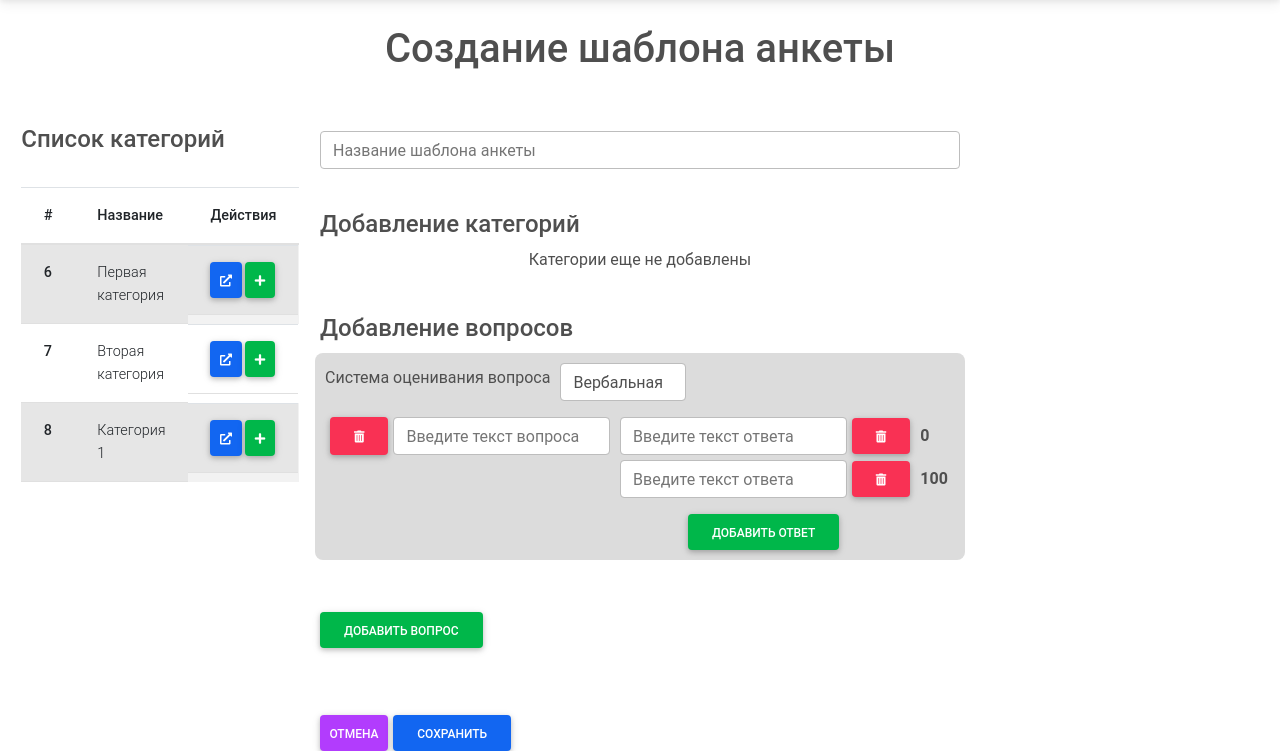
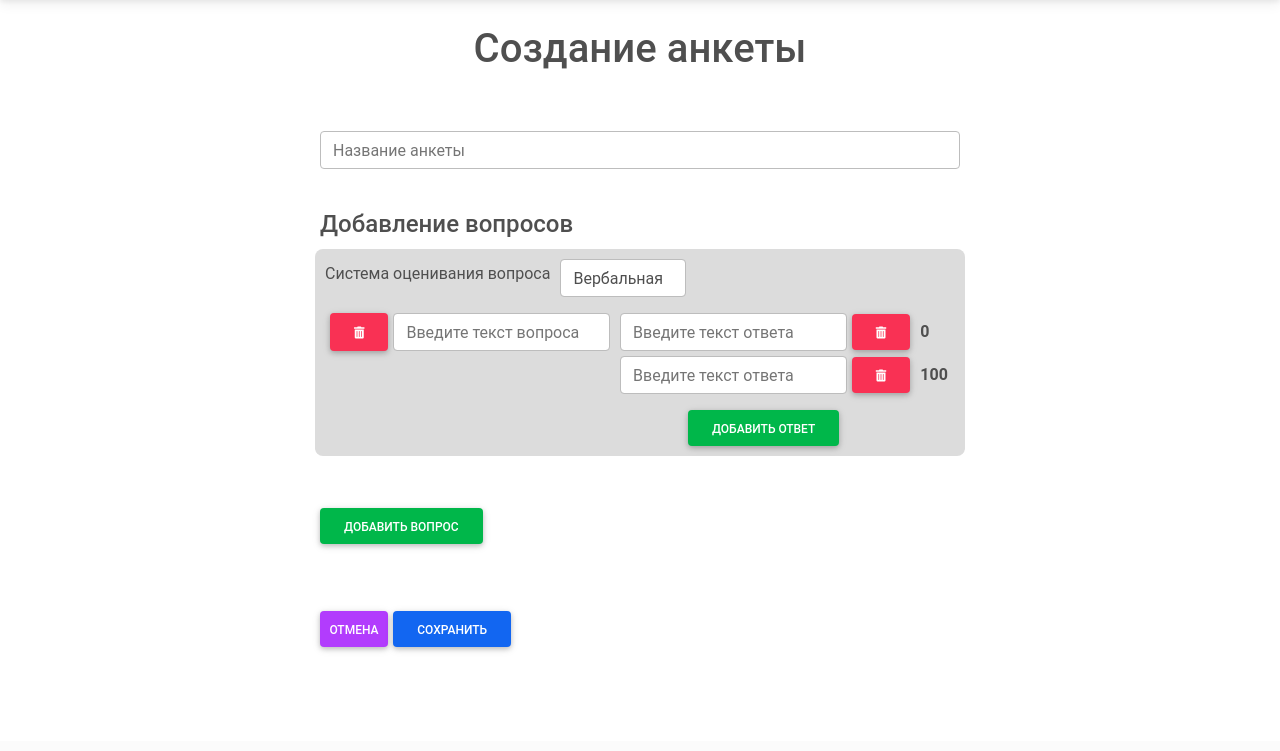
Before and after one commit to Cheltsov/diplombor, a Django app: template templates/adminer/pattern/pattern_create.html in a window 1280 px wide. Shown: the part 59-810 px from the top of the page. After the commit the page ends 710 px from the top, so only its background shows below. Run offline with Django 3.2, Linux system fonts and the light colour scheme; the template is opened without the code that fills it: values that come from a table or form of the project are taken from there, others are empty; data comes from the database, SQL or seed files in the repository; both versions use the stored data as it was after the commit; some libraries are stand-ins or nearby versions.

Commit message:
Fix some 1

```diff
--- a/adminer/views/views_polls.py
+++ b/adminer/views/views_polls.py
@@ -9,7 +9,7 @@ from adminer.models import *
 def polls(request):
     if 'admin' in request.session:
         content = {
-            "polls": Polls.objects.all().order_by('-date_created'),
+            "polls": Polls.objects.all().order_by('-date_updated'),
             "polls_start": [],
             "polls_end": [],
         }
--- a/static/adminer/js/pattern_edit.js
+++ b/static/adminer/js/pattern_edit.js
@@ -146,7 +146,7 @@ $(document).ready(function () {
         if ($(this).val() == 0) {
             $('#container_answer_' + id_question).html(`
             <div class="box_answer" id="box_answer_` + count_answer + `" data-id="` + count_answer + `">
-                <input type="number" required class="form-control input_number" max="100" name="question[` + id_question + `]['answer'][` + count_answer + `]" placeholder="Введите максильную оценку">
+                <input type="number" required class="form-control input_number" max="20" name="question[` + id_question + `]['answer'][` + count_answer + `]" placeholder="Введите максильную оценку">
                 <br>
            </div>`);
             $('#container_answer_' + id_question).parent('.box').css('width', '88%');
@@ -388,7 +388,7 @@ $(document).ready(function(){
                        let count_answer = index + 1;
                        $('#container_answer_' + count_box).html(`
                             <div class="box_answer" id="box_answer_` + count_answer + `" data-id="` + count_answer + `">
-                                <input type="number" required class="form-control input_number" value="` + answer.title + `" max="100" name="question[` + count_box + `]['answer'][` + count_answer + `]" placeholder="Введите максильную оценку">
+                                <input type="number" required class="form-control input_number" value="` + answer.title + `" max="20" name="question[` + count_box + `]['answer'][` + count_answer + `]" placeholder="Введите максильную оценку">
                                 <br>
                            </div>`);
                        $('#container_answer_' + count_box).parent('.box').css('width', '88%');
--- a/templates/adminer/pattern/pattern.html
+++ b/templates/adminer/pattern/pattern.html
@@ -12,9 +12,9 @@
         <div class="mx-auto" style="width: 100%">
             <br>
             <div style="position: relative; width: 70%; margin: 0 auto">
-                <h1 class="text-center">Шаблоны анкет</h1>
+                <h1 class="text-center">Анкеты</h1>
                 <div style="position: absolute; right: 0; top: 5px;">
-                    <a href="{% url 'adminer:pattern_create' %}" class="btn btn-success">Создать шаблон анкеты</a>
+                    <a href="{% url 'adminer:pattern_create' %}" class="btn btn-success">Создать анкету</a>
                 </div>
             </div>
             <br>
--- a/templates/adminer/pattern/pattern_create.html
+++ b/templates/adminer/pattern/pattern_create.html
@@ -8,50 +8,17 @@
     <link rel="stylesheet" href="{% static 'adminer/css/edit_pattern.css' %}">
 
     <div class="d-flex">
-        <div class="mx-auto block-window">
-            <h4>Список категорий</h4>
-            <br>
-            <table class="table table-striped table-hover">
-                <thead>
-                <tr>
-                    <th scope="col">#</th>
-                    <th scope="col">Название</th>
-                    <th scope="col">Действия</th>
-                </tr>
-                </thead>
-                <tbody>
-                {% for category in categories %}
-                    <tr>
-                        <th scope="row">{{ category.id }}</th>
-                        <td>{{ category.title }}</td>
-                        <td style="display: inline-block; width: 110px;">
-                            <a href="/admin/category/edit/{{ category.id }}" type="button" class="btn btn-primary" target="_blank">
-                                <i class="fas fa-external-link-alt"></i>
-                            </a>
-                            <a type="button" class="btn btn-success add_category" data-id="{{ category.id }}" id="btn_add_category_{{ category.id }}">
-                                <i class="fas fa-plus" style="color: white;"></i>
-                            </a>
-                        </td>
-                    </tr>
-                {% endfor %}
-                </tbody>
-            </table>
-        </div>
+        <div class="mx-auto block-window"></div>
 
         <div class="mx-auto" style="width: 50%;">
             <br>
-            <h1 class="text-center">Создание шаблона анкеты</h1>
+            <h1 class="text-center">Создание анкеты</h1>
             <br>
             <form method="post" class="mt-4" id="form_pattern_edit" url="{% url 'adminer:pattern_create' %}">
                 {% csrf_token %}
                 <div class="form-group">
                     <input type="text" class="form-control" id="pattern_title"
-                           placeholder="Название шаблона анкеты" required>
-                </div>
-                <br>
-                <h4>Добавление категорий</h4>
-                <div class="box-all-category">
-                    <p style="text-align: center">Категории еще не добавлены</p>
+                           placeholder="Название анкеты" required>
                 </div>
                 <br>
                 <h4>Добавление вопросов</h4>
@@ -113,8 +80,6 @@
         <div class="mx-auto block-window"></div>
     </div>
 
-    <div class="d-none" id="list_category">{{ categories_json }}</div>
-
     <script>
         $(document).ready(function () {
             $('.nav-item').removeClass('active');
--- a/templates/adminer/polls/polls.html
+++ b/templates/adminer/polls/polls.html
@@ -158,7 +158,7 @@
                                        title="Копировать ссылку"><i class="fas fa-link" style="color: white"></i>
                                     </a>
                                     <a href="/admin/polls/copy/{{ poll.id }}" type="button" class="btn btn-primary"
-                                       title="Копировать в шаблон"><i
+                                       title="Копировать"><i
                                             class="far fa-copy"></i></a>
                                     <a href="/admin/polls/edit/{{ poll.id }}" type="button" class="btn btn-warning"
                                        title="Изменить"><i
```
Also changed, not shown: adminer/views/views_pattern.py (+1 -6 lines), templates/adminer/pattern/pattern_edit.html (+3 -76 lines), db.sqlite3.
